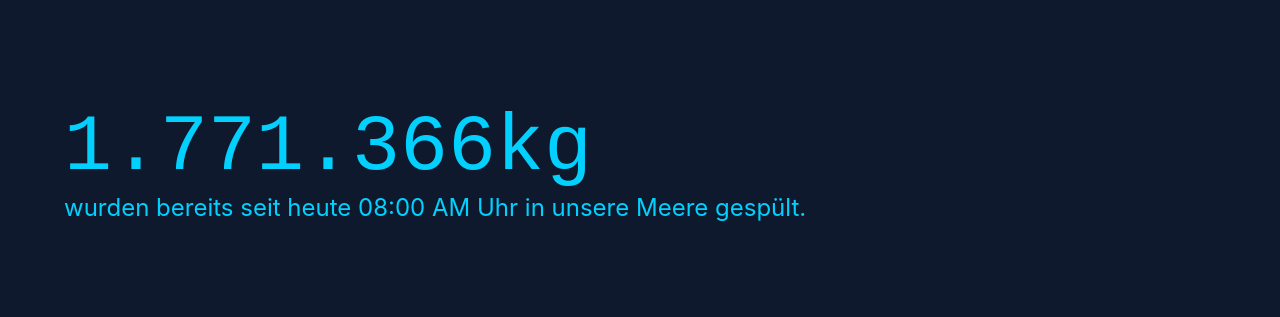
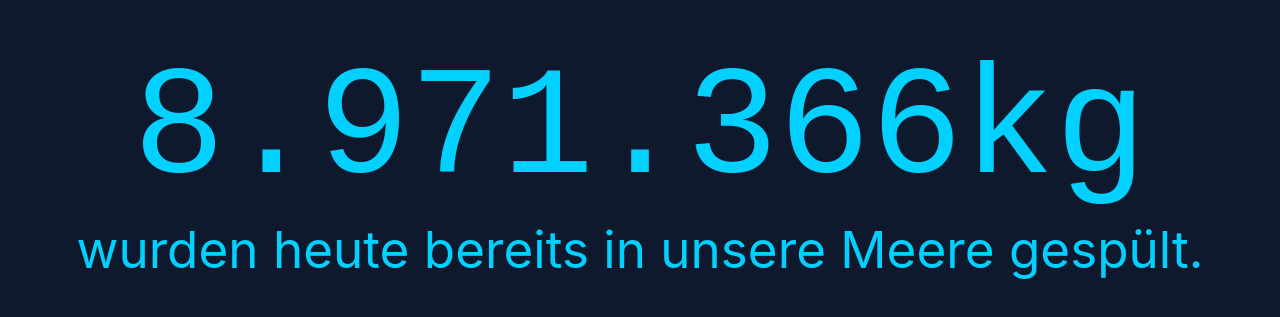
Before and after one commit to alexreiling/danube, a Next.js app: page / in a window 1280 px wide. Shown: the part 219-536 px from the top of the page. Built offline with nearby package versions, Linux system fonts and the light colour scheme.

Commit message:
Adjust counter styling

```diff
--- a/components/Counter.tsx
+++ b/components/Counter.tsx
@@ -6,23 +6,13 @@ import {
   useState,
 } from "react";
 import styled from "styled-components";
-import useInterval from "./useInterval";
-import CountUp from "react-countup";
-import { start } from "repl";
-const prompt = (since: string, value: number) =>
-  `Seit ${since} wurden schon ${value}kg Plastik in unsere Meere gespült`;
 
 interface Props extends HTMLAttributes<HTMLDivElement> {}
-interface State {
-  startTime: number;
-  currentTime: number;
-  ratePerMinute: number;
-  value: number;
-}
+
 const Counter: React.FC<Props> = (props) => {
   const { ...rest } = props;
   const afRef = useRef<number | undefined>();
-  const [value, setValue] = useState(1000);
+  const [value, setValue] = useState(0);
   const [startTime, setStartTime] = useState(new Date());
   const [ratePerMinute, setRatePerMinute] = useState(15000);
   const [optionsOpen, setOptionsOpen] = useState(false);
@@ -35,7 +25,7 @@ const Counter: React.FC<Props> = (props) => {
 
   useEffect(() => {
     const newTime = new Date();
-    newTime.setHours(8);
+    newTime.setHours(0);
     newTime.setMinutes(0);
     setStartTime(newTime);
   }, []);
@@ -50,12 +40,7 @@ const Counter: React.FC<Props> = (props) => {
       <div id="value-wrapper">
         {value.toFixed(0).replace(/\B(?=(\d{3})+(?!\d))/g, ".")}kg
       </div>
-      <div id="subline">
-        {`wurden bereits seit heute ${startTime.toLocaleTimeString([], {
-          hour: "2-digit",
-          minute: "2-digit",
-        })} Uhr in unsere Meere gespült.`}
-      </div>
+      <div id="subline">{`wurden heute bereits in unsere Meere gespült.`}</div>
       <div id="options-wrapper">
         <div id="options-toggle" onClick={() => setOptionsOpen(!optionsOpen)}>
           Optionen
@@ -109,12 +94,13 @@ const Wrapper = styled.div`
   width: 100%;
   padding: 5vw;
   #value-wrapper {
-    display: inline-block;
-    font-size: 10vmin;
+    font-size: 12vw;
     font-family: monospace;
+    text-align: center;
   }
   #subline {
-    font-size: 3vmin;
+    font-size: 4vw;
+    text-align: center;
   }
   #options-wrapper {
     color: white;
--- a/package.json
+++ b/package.json
@@ -12,7 +12,6 @@
     "clsx": "^1.1.1",
     "next": "12.1.5",
     "react": "18.0.0",
-    "react-countup": "^6.2.0",
     "react-dom": "18.0.0",
     "styled-components": "^5.3.5"
   },
```
